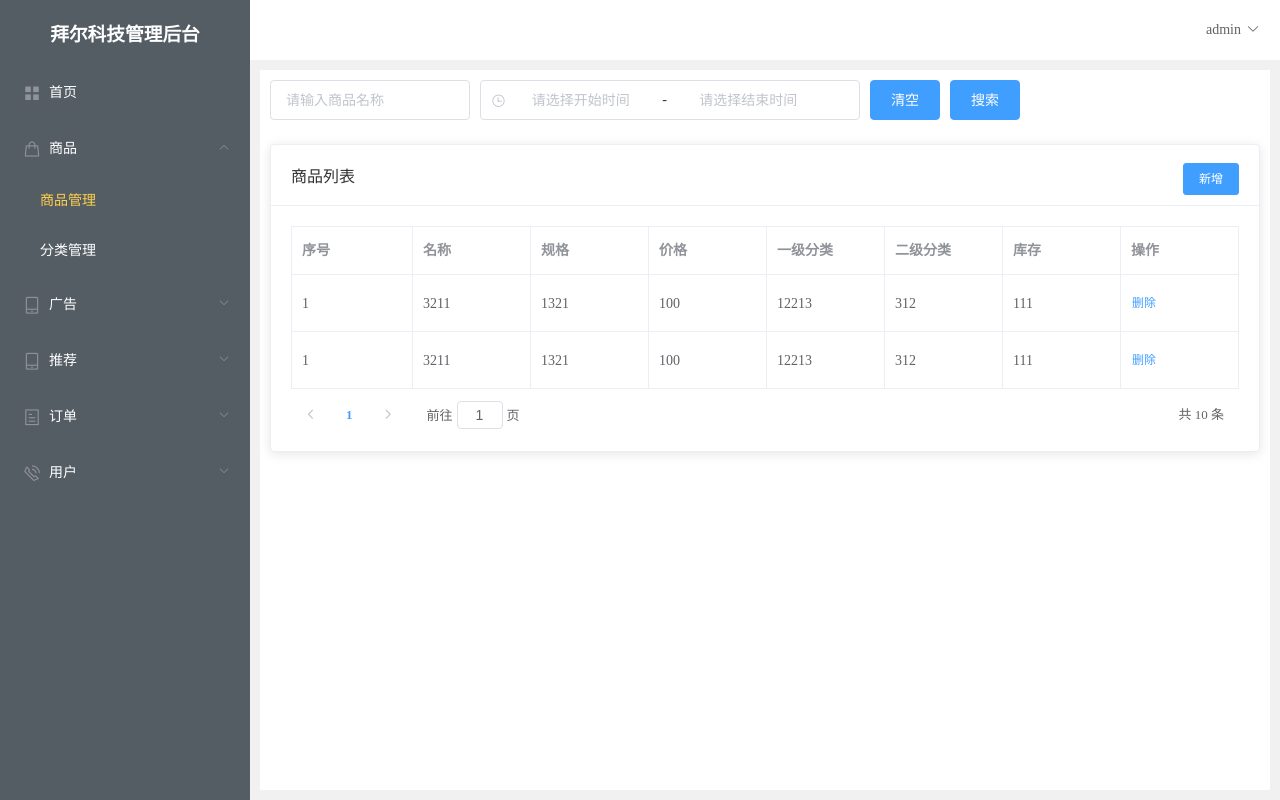
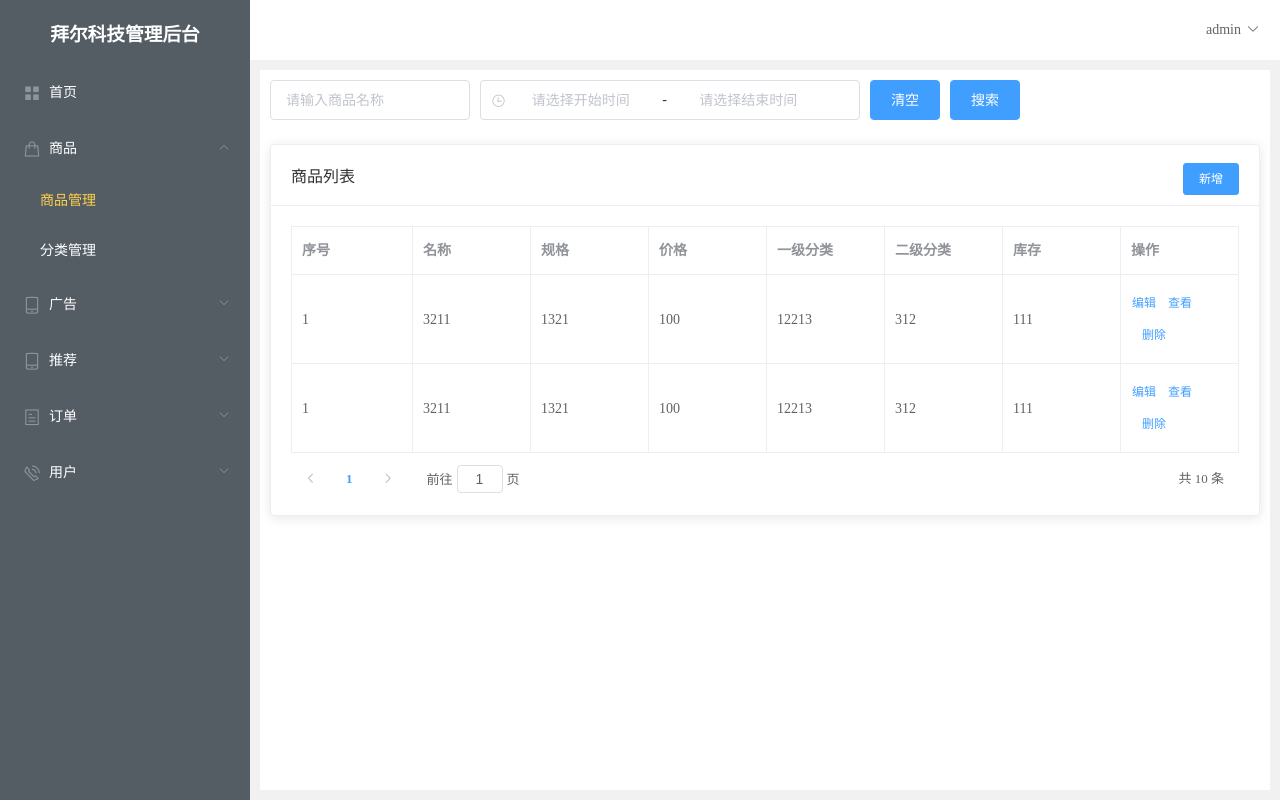
Before and after one commit to hanying950825/bayerAdminSys, a Vue app: page /#/shops in a window 1280 px wide. Built offline with nearby package versions, Linux system fonts and the light colour scheme.

Commit message:
表格修改

```diff
--- a/src/components/TableList/TableList.vue
+++ b/src/components/TableList/TableList.vue
@@ -12,7 +12,7 @@
         <el-button
           v-for="(item, index) in btns"
           :key="index"
-          @click.native.prevent="item.click"
+          @click.native.prevent="item.title=='删除'? handleDelete(scope.row) : item.title=='编辑' ? handleClick(scope.row) : handleLook(scope.row)"
           type="text"
           size="small">
           {{item.title}}
@@ -54,7 +54,15 @@ export default {
     onChange (page) {
       this.$emit('on-page', page)
     },
-
+    handleDelete (row) {
+      this.$emit('on-delete', row)
+    },
+    handleClick (row) {
+      this.$emit('on-click', row)
+    },
+    handleLook (row) {
+      this.$emit('on-look', row)
+    },
     onAddList () {
       this.$emit('on-add')
     }
--- a/src/pages/shops/index.vue
+++ b/src/pages/shops/index.vue
@@ -14,7 +14,10 @@
       :current="oParams.pageNo"
       :isShowOperation="true"
       :btns="abtns"
-      :onAdd="true">
+      :onAdd="true"
+      @on-delete="onDeleteShops"
+      @on-click="onEditShops"
+      @on-look="onLookShops">
     </w-table-list>
   </div>
 </template>
@@ -90,11 +93,13 @@ export default {
       ],
       abtns: [
         {
-          title: '删除',
-          target: this,
-          click: function (target, params) {
-            console.log(321213)
-          }
+          title: '编辑'
+        },
+        {
+          title: '查看'
+        },
+        {
+          title: '删除'
         }
       ],
       totalPage: 10,
@@ -113,7 +118,12 @@ export default {
     },
     onAddList () {
       console.log(3212213)
-    }
+    },
+    onDeleteShops (row) {
+      console.log(row)
+    },
+    onEditShops (row) {},
+    onLookShops (row) {}
   }
 }
 </script>
```
